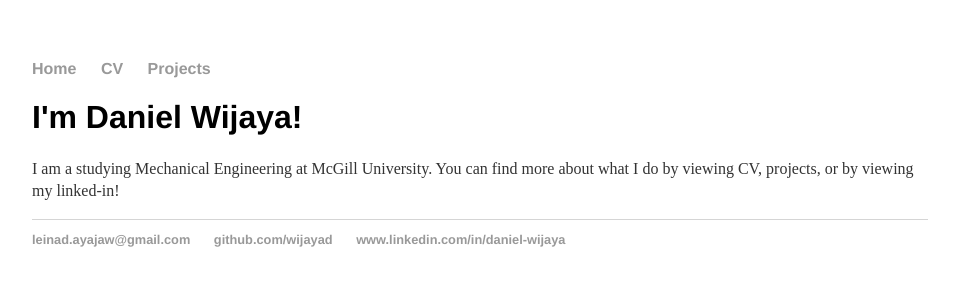
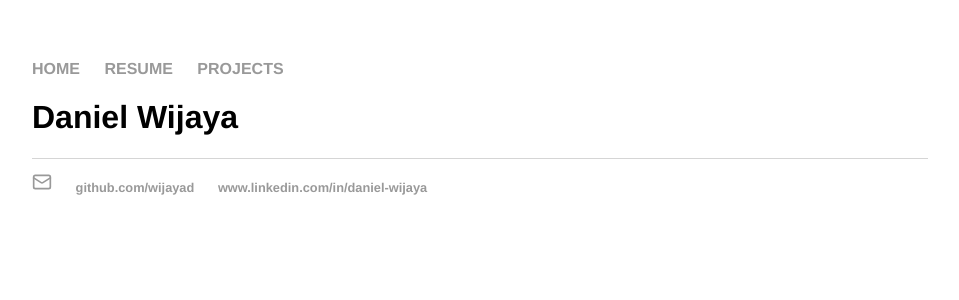
Before and after one commit to wijayad/wijayad.github.io, a Jekyll site: the page built from index.html, in a window 1280 px wide. Shown: the top 300 px of the page, without its empty margins (160-1119 px from the left). Built offline with Jekyll 4.4.1, drawn with Linux system fonts in a browser that asks for light colours.

Commit message:
Refactor/website (#3)
* Update index.html

* Update default.html. Try adding icons

```diff
--- a/_layouts/default.html
+++ b/_layouts/default.html
@@ -1,6 +1,7 @@
 <!DOCTYPE html>
 <html>
 	<head>
+		<meta name="viewport" content="width=device-width, initial-scale=1.0">
 		<title>{{ page.title }}</title>
 		<!-- link to main stylesheet -->
 		<link rel="stylesheet" type="text/css" href="/css/main.css">
@@ -8,11 +9,11 @@
 	<body>
 		<nav>
 			<ul>
-	        		<li><a href="/">Home</a></li>
+				<li><a href="/">HOME</a></li>
 				<!-- <li><a href="/about">About</a></li> -->
-	        		<li><a href="/files/resume_ongit.pdf">CV</a></li>
+				<li><a href="/files/resume_ongit.pdf">RESUME</a></li>
 				<!-- <li><a href="/blog">Blog</a></li> -->
-				<li><a href="/Projects">Projects</a></li>
+			<li><a href="/Projects">PROJECTS</a></li>
 			</ul>
 		</nav>
 		<div class="container">
@@ -22,7 +23,12 @@
 		</div><!-- /.container -->
 		<footer>
 			<ul>
-	        		<li><a href="mailto:leinad.ayajaw@gmail.com">leinad.ayajaw@gmail.com</a></li>
+				<li><a href="mailto:leinad.ayajaw@gmail.com" target="_blank">
+					<svg xmlns="http://www.w3.org/2000/svg" width="20" height="20" viewBox="0 0 24 24" fill="none" stroke="currentColor" stroke-width="2" stroke-linecap="round" stroke-linejoin="round">
+					<rect width="20" height="16" x="2" y="4" rx="2"></rect>
+					<path d="m22 7-8.97 5.7a1.94 1.94 0 0 1-2.06 0L2 7"></path>
+					</svg>
+				</a></li>
 			<li><a href="https://github.com/wijayad">github.com/wijayad</a></li>
 				<li><a href="www.linkedin.com/in/daniel-wijaya">www.linkedin.com/in/daniel-wijaya</a></li>
 			</ul>
--- a/index.html
+++ b/index.html
@@ -3,6 +3,5 @@ layout: default
 title: Daniel Wijaya
 ---
 <div class="blurb">
-	<h1>I'm Daniel Wijaya!</h1>
-	<p>I am a studying Mechanical Engineering at McGill University. You can find more about what I do by viewing CV, projects, or by viewing my linked-in!</p>
-</div><!-- /.blurb -->
+	<h1>Daniel Wijaya</h1>
+</div>
```
Lines whose indentation alone changed are shown as unchanged.
